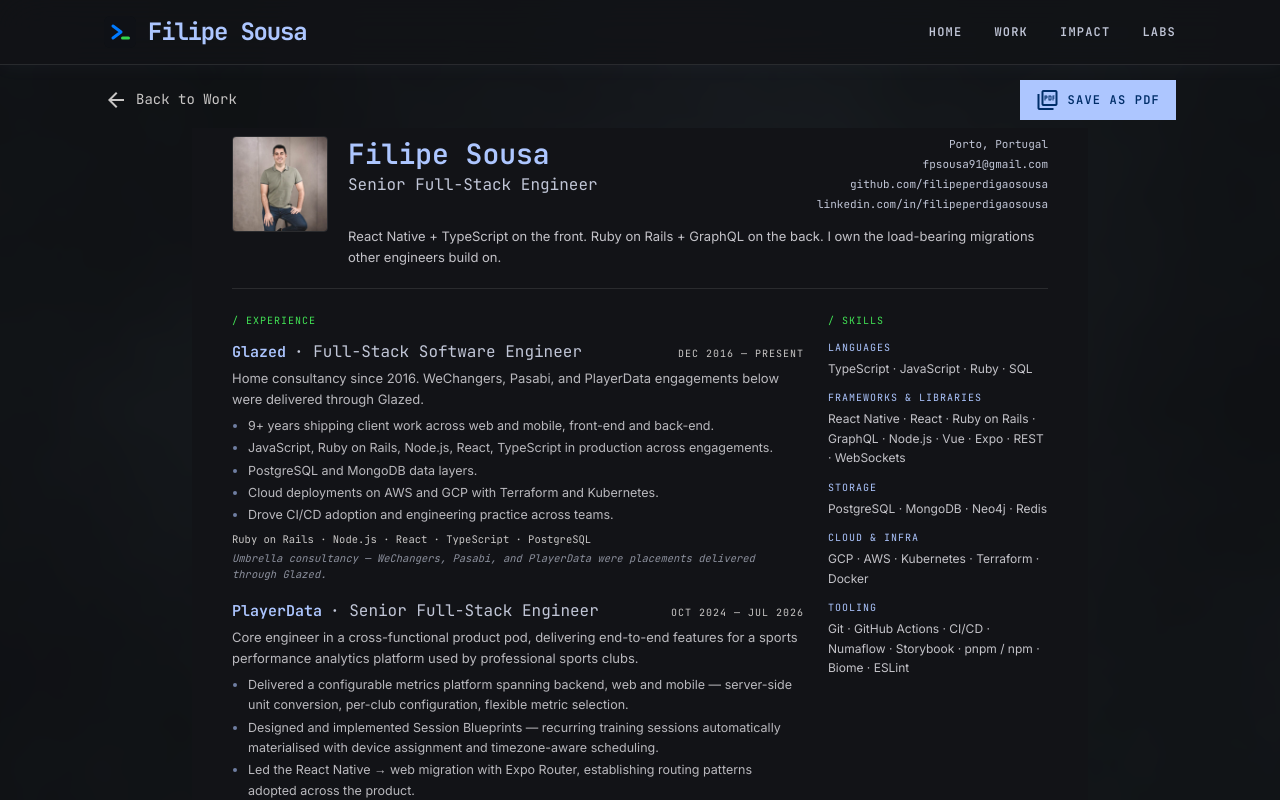
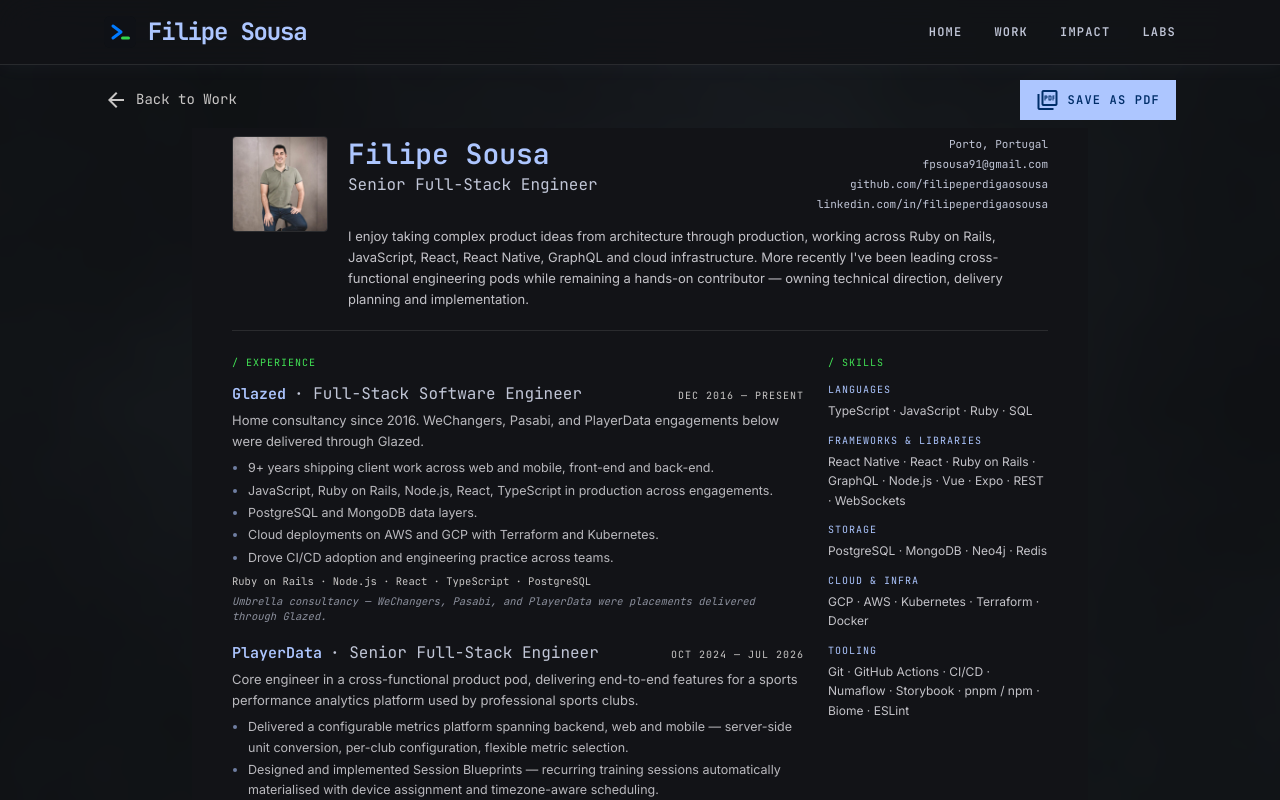
Before and after one commit to filipeperdigaosousa/filipeperdigaosousa.github.io, a Next.js app: page /resume in a window 1280 px wide. Shown: the top 800 px of the page. Built offline with nearby package versions, Linux system fonts and the light colour scheme.

Commit message:
resume: swap tagline for full CV headline; kill @page margins (full-bleed)
- Header summary now: 'I enjoy taking complex product ideas from architecture through production…'
- @page margin 0 (full-bleed PDF); resume-page carries 10mm/12mm internal padding for page-1 breathing space

```diff
--- a/src/app/globals.css
+++ b/src/app/globals.css
@@ -166,7 +166,7 @@
 @media print {
   @page {
     size: A4;
-    margin: 12mm 0;
+    margin: 0;
   }
   html,
   body {
@@ -194,7 +194,7 @@
   }
   .resume-page {
     max-width: 100% !important;
-    padding: 0 12mm !important;
+    padding: 10mm 12mm !important;
     background: var(--color-background) !important;
   }
   .resume-entry {
--- a/src/app/resume/page.tsx
+++ b/src/app/resume/page.tsx
@@ -69,7 +69,12 @@
               </ul>
             </div>
             <p className="mt-3 text-[13px] leading-relaxed text-on-surface/85 max-w-3xl">
-              {profile.tagline}
+              I enjoy taking complex product ideas from architecture through
+              production, working across Ruby on Rails, JavaScript, React,
+              React Native, GraphQL and cloud infrastructure. More recently
+              I&apos;ve been leading cross-functional engineering pods while
+              remaining a hands-on contributor — owning technical direction,
+              delivery planning and implementation.
             </p>
           </div>
         </header>
```
